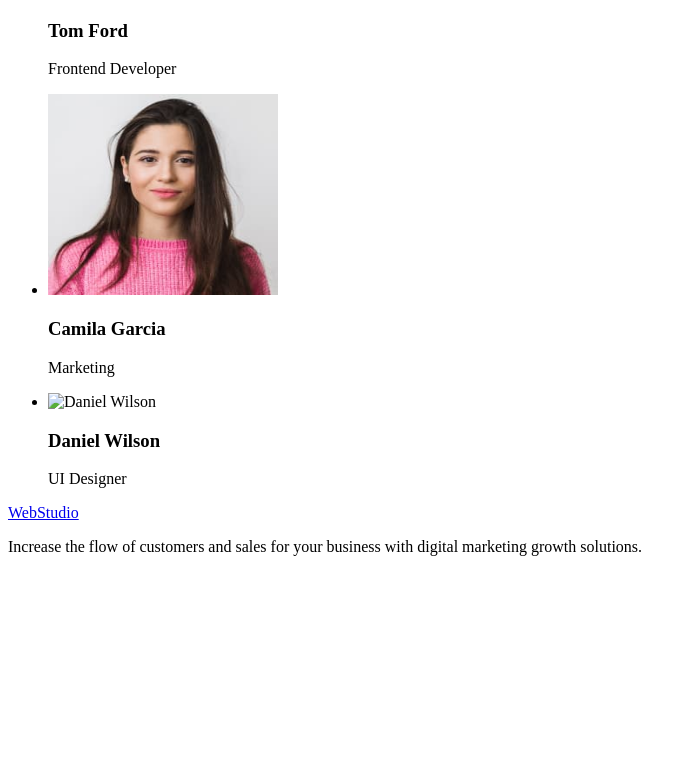
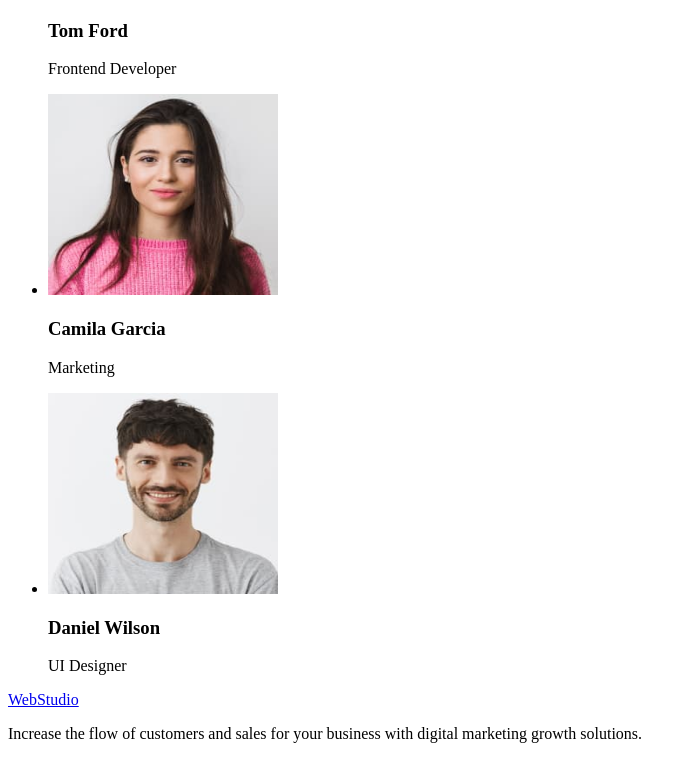
Before and after one commit to olegunko/goit-markup-hw-01, a plain HTML site: page index.html in a window 1280 px wide. Shown: the part 1163-1922 px from the top of the page, without its empty margins (0-696 px from the left). Before the commit the page ends 1735 px from the top, so only its background shows below. Drawn offline with Linux system fonts and the light colour scheme.

Commit message:
repod index.html

```diff
--- a/index.html
+++ b/index.html
@@ -87,7 +87,7 @@
                     <p>Marketing</p>
                 </li>
                 <li>
-                    <img src="./images/denial.jpg" alt="Daniel Wilson" width="230" height="201" />
+                    <img src="./images/daniel.jpg" alt="Daniel Wilson" width="230" height="201" />
                     <h3>Daniel Wilson</h3>
                     <p>UI Designer</p>
                 </li>
```
